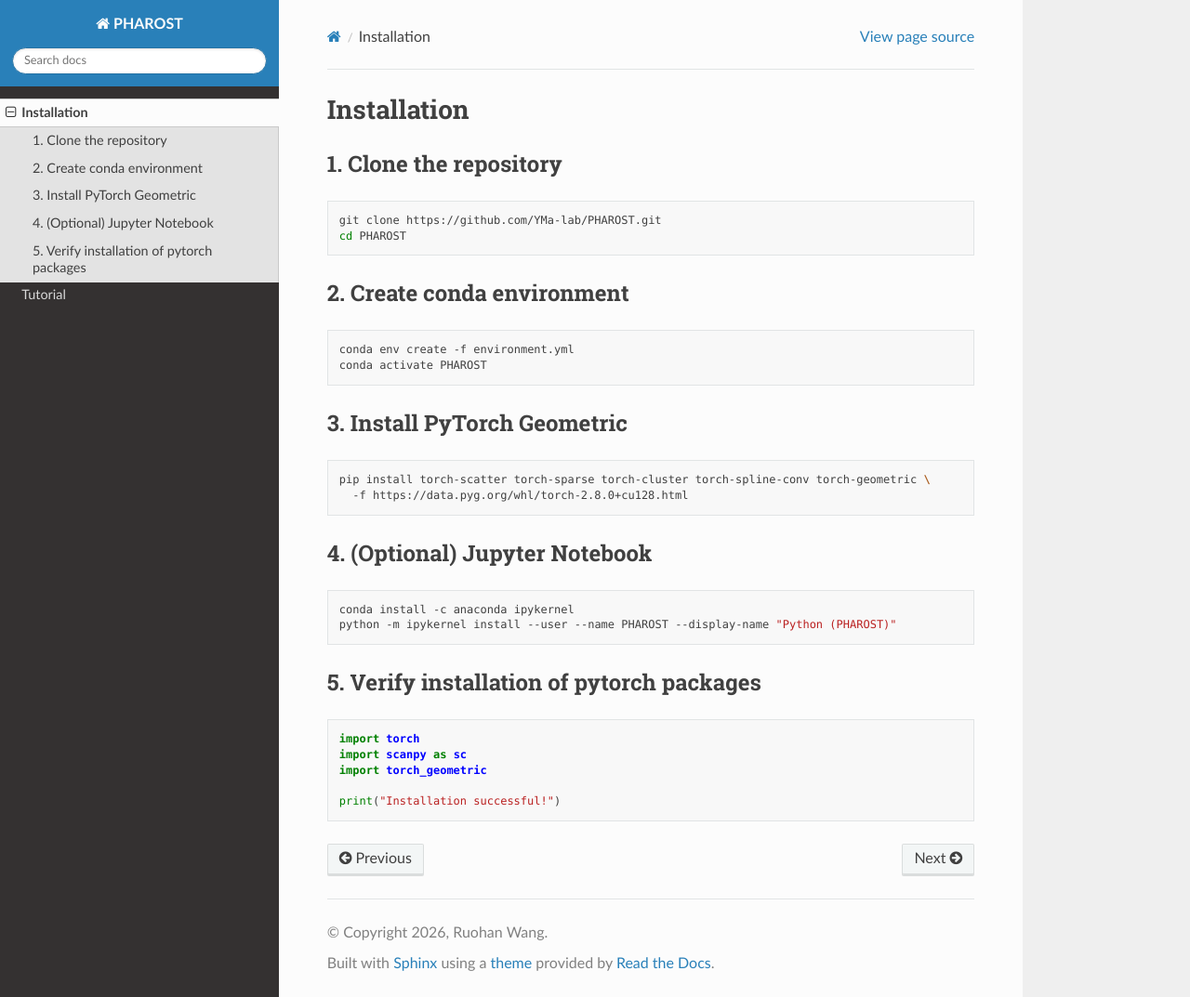
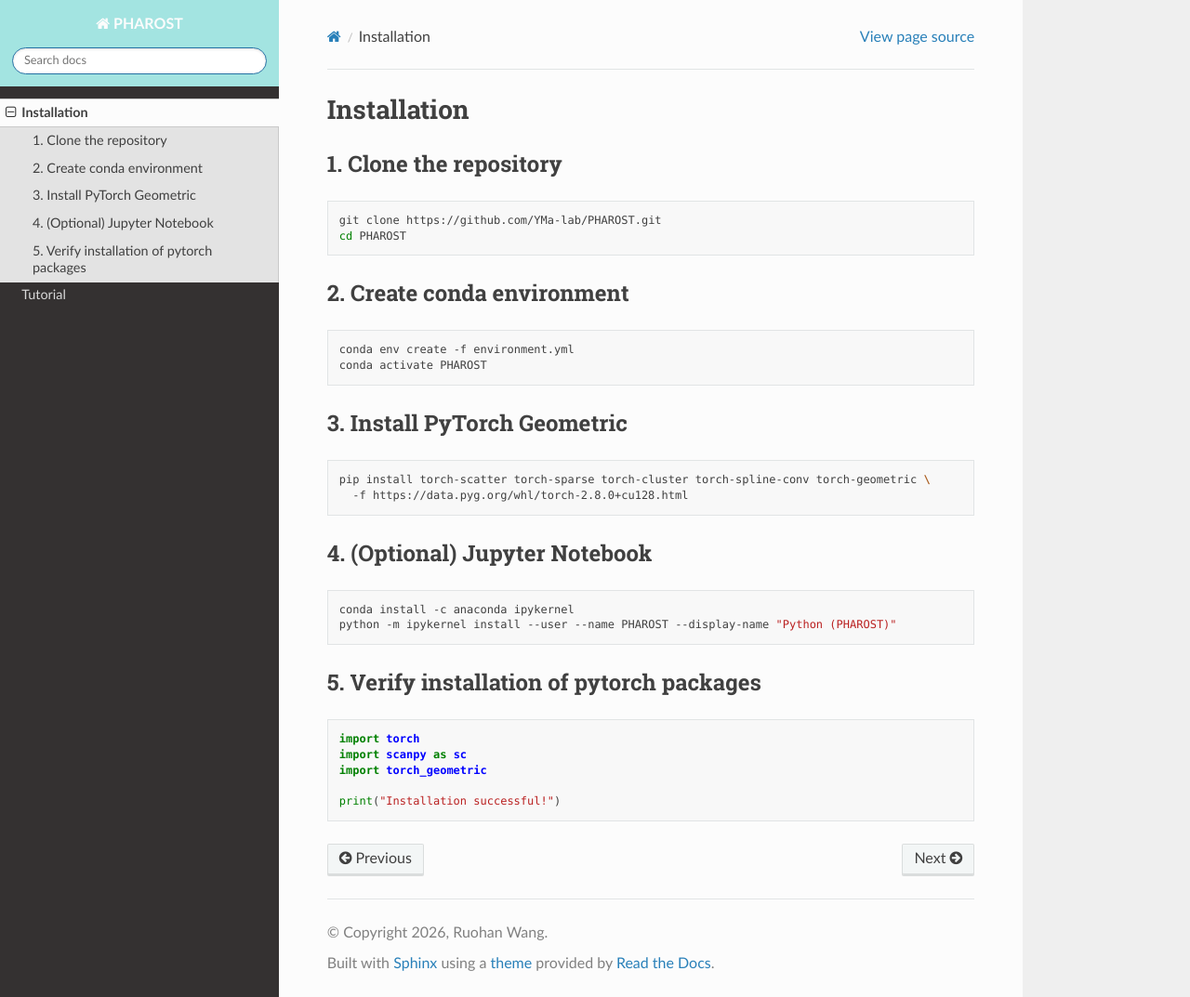
Before and after one commit to YMa-lab/PHAROST_docs, a Sphinx documentation site: the page built from docs/source/installation.md, in a window 1280 px wide and 1073 px high. Shown: the whole window at 93% size. Built offline with Sphinx 7.4.7 and the Read the Docs theme 3.1.0, drawn with Linux system fonts in a browser that asks for light colours; pages that are not in the unit, such as notebooks, are missing from menus.

Commit message:
Update conf.py

```diff
--- a/docs/source/conf.py
+++ b/docs/source/conf.py
@@ -30,3 +30,7 @@ exclude_patterns = []
 
 html_theme = "sphinx_rtd_theme"
 html_static_path = ['_static']
+
+html_theme_options = {
+    "style_nav_header_background": "#A3E4E1",  # 你可以换成任意颜色
+}
```
